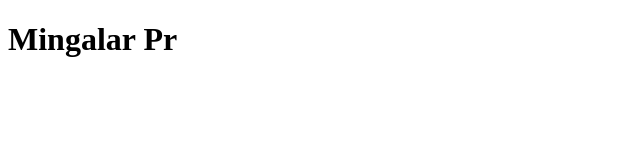
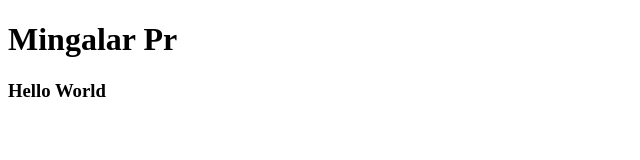
Before and after one commit to itsblack-14/GitHubTest, a website: page index.html in a window 1280 px wide. Shown: the whole page, without its empty margins (0-640 px from the left). Drawn offline with Linux system fonts and the light colour scheme.

Commit message:
Hello Word div add

```diff
--- a/index.html
+++ b/index.html
@@ -8,5 +8,8 @@
 </head>
 <body>
     <h1>Mingalar Pr</h1>
+    <div>
+        <h3>Hello World</h3>
+    </div>
 </body>
 </html>
```
